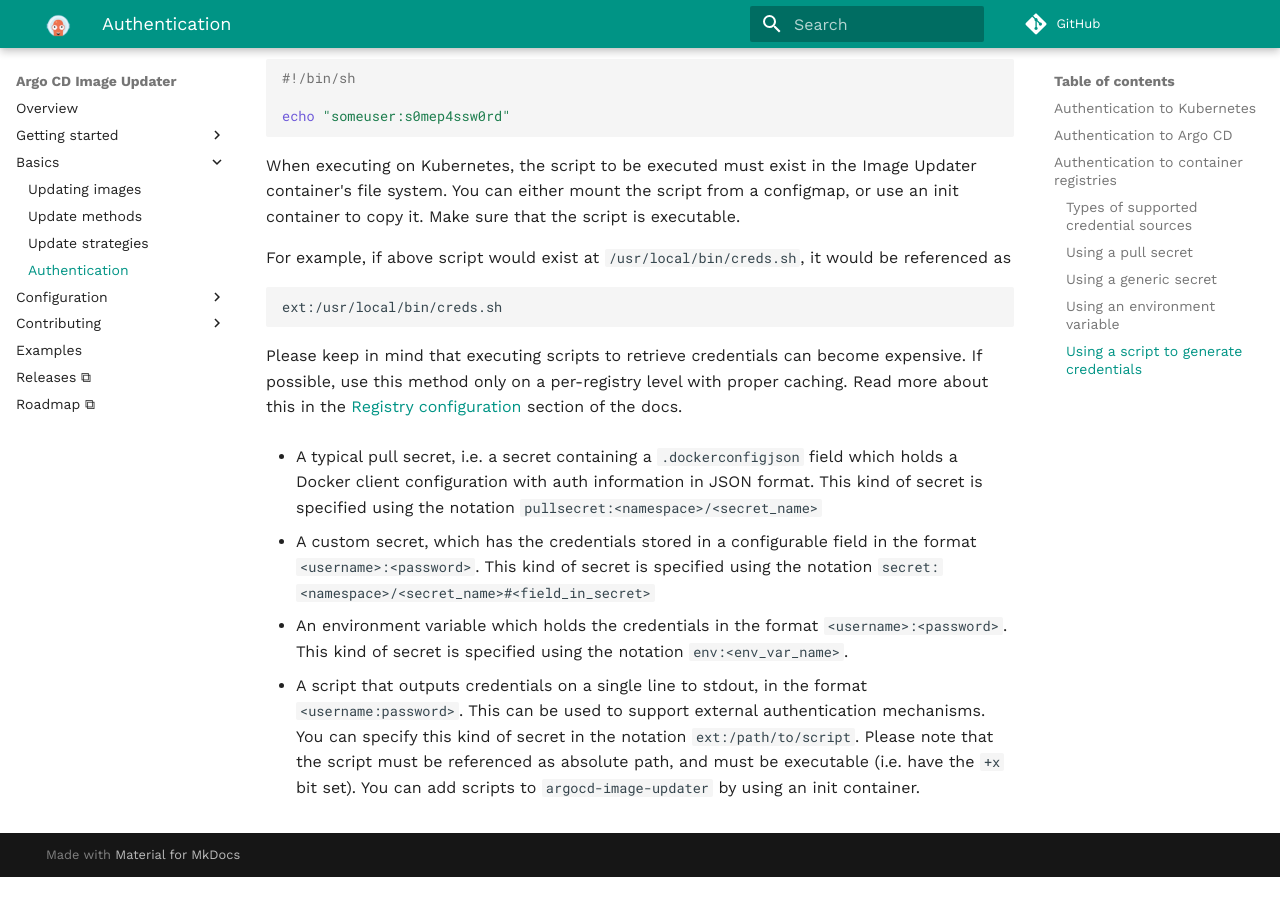
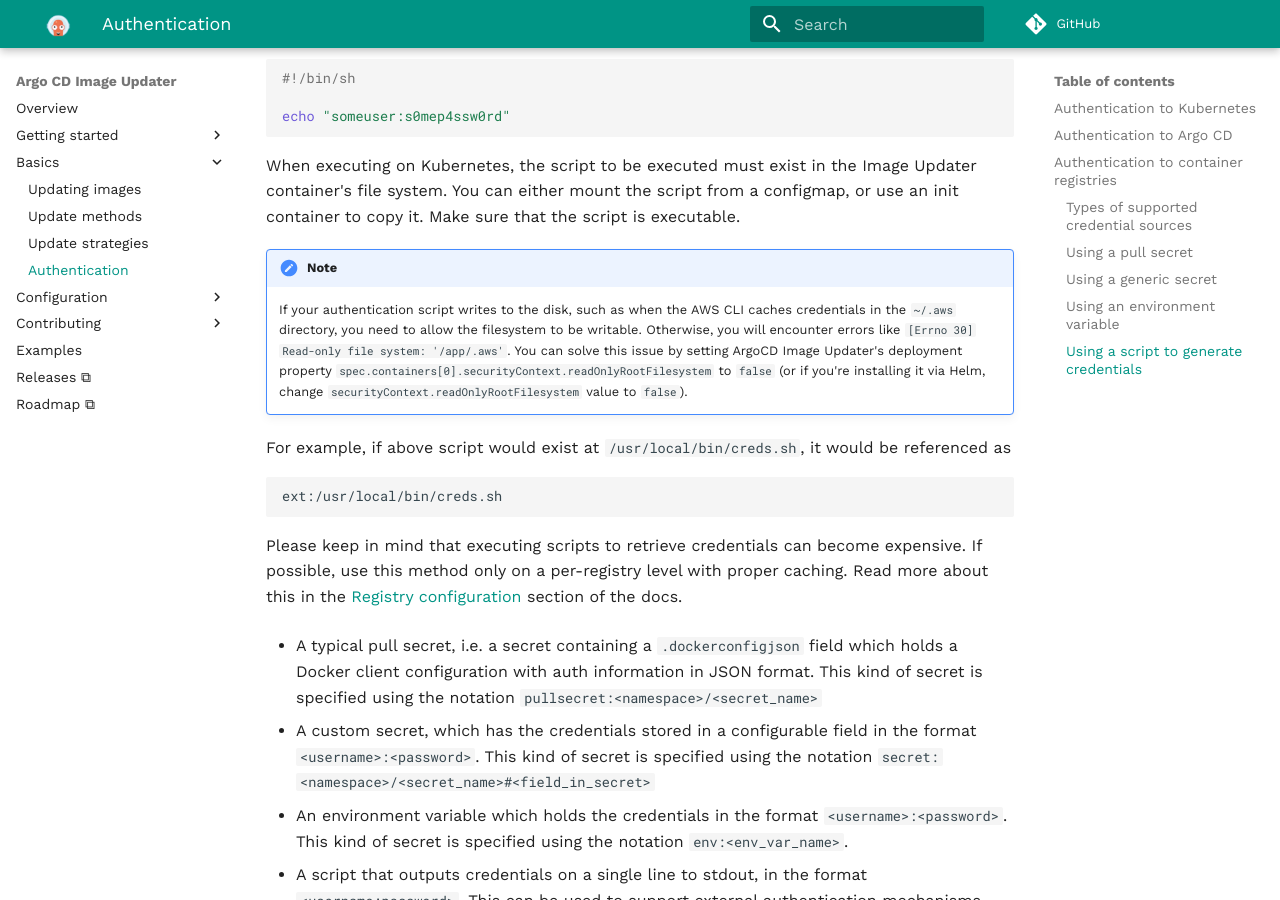
Before and after one commit to argoproj-labs/argocd-image-updater, an MkDocs documentation site: the page built from docs/basics/authentication.md, in a window 1280 px wide and 900 px high, scrolled down 4212 px. Built offline with MkDocs 1.6.1 and Material for MkDocs 9.7.7, drawn with Linux system fonts in a browser that asks for light colours; comment, search, counter and statistics services are not loaded; before the commit the page ends 5089 px from its top, so only the background shows below that.

Commit message:
docs: add note about write permissions for auth scripts on the filesystem
Co-authored-by: victornico15 <vnespindola15@gmail.com>

```diff
--- a/docs/basics/authentication.md
+++ b/docs/basics/authentication.md
@@ -210,6 +210,16 @@ Image Updater container's file system. You can either mount the script from
 a configmap, or use an init container to copy it. Make sure that the script
 is executable.
 
+!!!note
+    If your authentication script writes to the disk, such as when the AWS CLI
+    caches credentials in the `~/.aws` directory, you need to allow the
+    filesystem to be writable. Otherwise, you will encounter errors like
+    `[Errno 30] Read-only file system: '/app/.aws'`. You can solve this issue by
+    setting ArgoCD Image Updater's deployment property
+    `spec.containers[0].securityContext.readOnlyRootFilesystem` to `false` (or
+    if you're installing it via Helm, change `securityContext.readOnlyRootFilesystem`
+    value to `false`).
+
 For example, if above script would exist at `/usr/local/bin/creds.sh`, it
 would be referenced as
 
```
